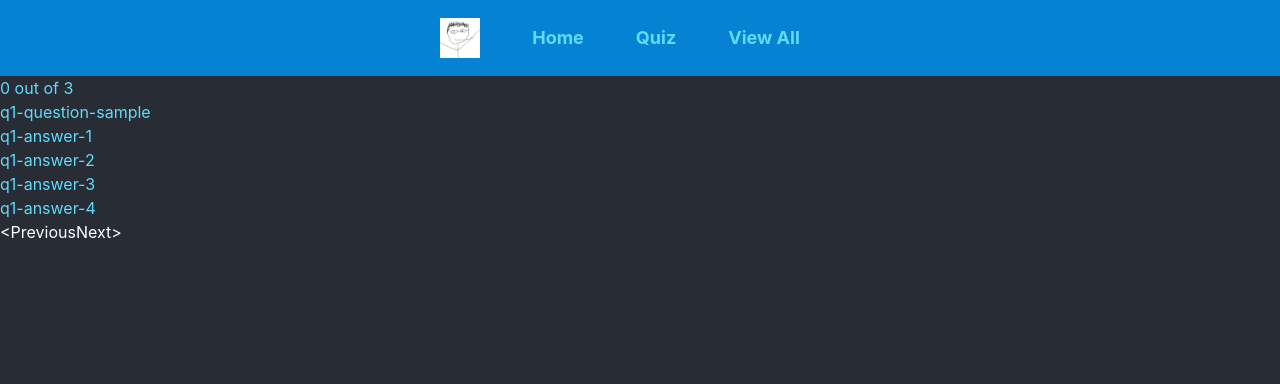
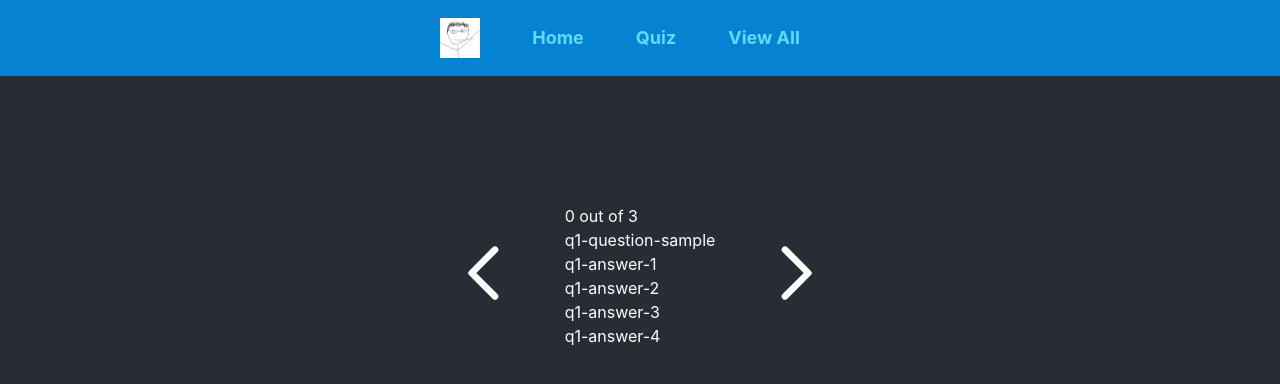
Before and after one commit to orangegarage/character-quiz, a React (Create React App) app: page /Quiz in a window 1280 px wide. Shown: the top 384 px of the page. Built offline with nearby package versions, Linux system fonts and the light colour scheme.

Commit message:
arrows for quiz

```diff
--- a/src/routes/Quiz.tsx
+++ b/src/routes/Quiz.tsx
@@ -30,15 +30,25 @@ function Quiz() {
   let listAnswers = answers.map((answer) => <li key={answer}>{answer}</li>);
 
   return (
-    <div>
-      <div className="quizDiv text-[#61dafb]">
-        <p>{currentQuestion} out of {questions.length}</p>
-        <p>{questions[currentQuestion].question}</p>
-        <ul>{listAnswers}</ul>
+    <div className = "quizDiv flex w-1/2 mx-auto sm:my-32 my-5 items-center justify-center">
+      <div className="navButtonDiv text-white mx-10">
+        <button onClick={previousQuestion}>
+          <svg className="lg:w-20 lg:h-20 md:w-10 md:h-10 text-white w-5 h-5" fill="none" stroke="currentColor" viewBox="0 0 24 24" xmlns="http://www.w3.org/2000/svg">
+            <path strokeLinecap="round" strokeLinejoin="round" strokeWidth="2" d="M15 19l-7-7 7-7"></path>
+          </svg>
+        </button>
       </div>
-      <div className="navButtonDiv text-white">
-        <button onClick={previousQuestion}>&lt;Previous</button>
-        <button onClick={nextQuestion}>Next&gt;</button>
+        <div className="carouselDiv text-white">
+          <p>{currentQuestion} out of {questions.length}</p>
+          <p>{questions[currentQuestion].question}</p>
+          <ul>{listAnswers}</ul>
+        </div>
+      <div className="navButtonDiv text-white mx-10">
+        <button onClick={nextQuestion}>
+          <svg className="lg:w-20 lg:h-20 md:w-10 md:h-10 w-5 h-5 text-white sm:w-6 sm:h-6" fill="none" stroke="currentColor" viewBox="0 0 24 24" xmlns="http://www.w3.org/2000/svg">
+            <path strokeLinecap="round" strokeLinejoin="round" strokeWidth="2" d="M9 5l7 7-7 7"></path>
+          </svg>
+        </button>
       </div>
     </div>
   );
```
